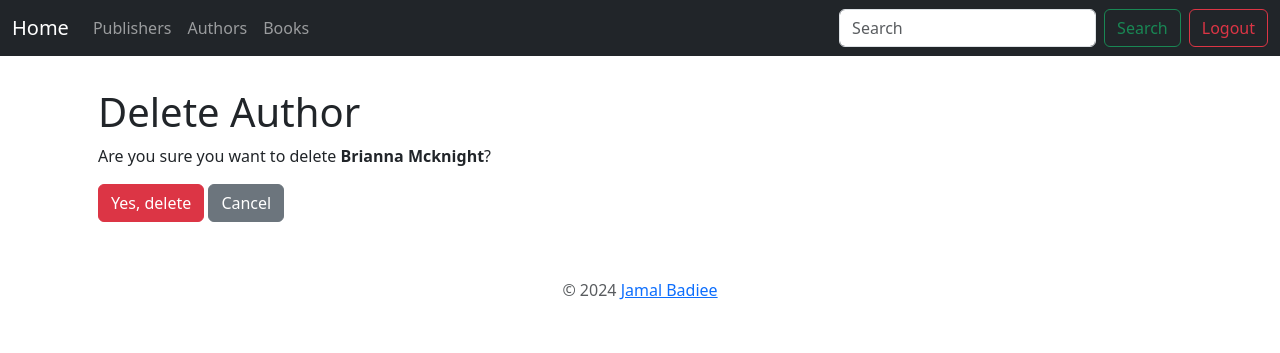
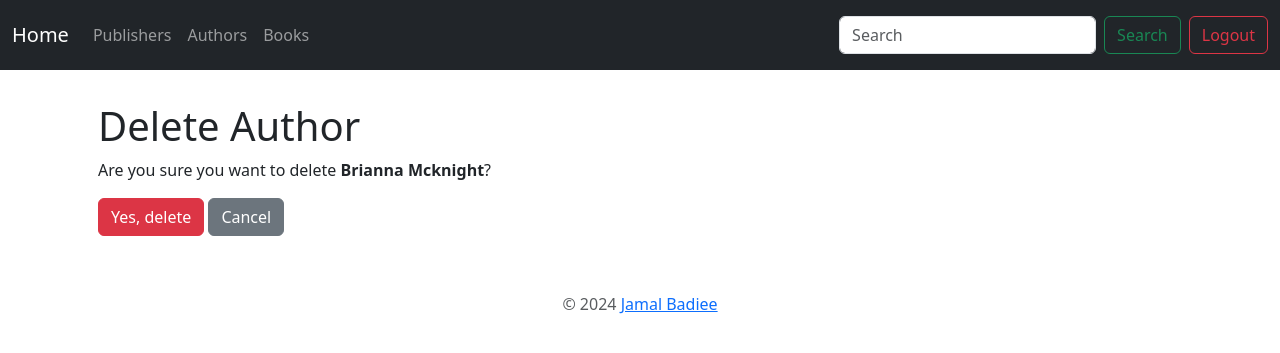
Before and after one commit to jbhonest/publishing-portal, a Django app: page /authors/30/delete/ in a window 1280 px wide. Shown: the top 353 px of the page. Run offline with Django 5.2, Linux system fonts and the light colour scheme; a user stored in the database is signed in; data comes from the database, SQL or seed files in the repository; some libraries are stand-ins or nearby versions.

Commit message:
minor changes

```diff
--- a/book_app/templates/book_app/base.html
+++ b/book_app/templates/book_app/base.html
@@ -40,7 +40,7 @@
                     </li>
 
                 </ul>
-                <form class="d-flex mx-2" role="search" action="{% url 'book_app:search' %}" method="get">
+                <form class="d-flex m-2" role="search" action="{% url 'book_app:search' %}" method="get">
                     <input class="form-control me-2" type="search" placeholder="Search" aria-label="Search"
                         name="query">
                     <button class="btn btn-outline-success" type="submit">Search</button>
```
